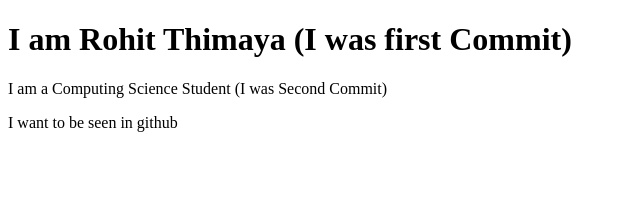
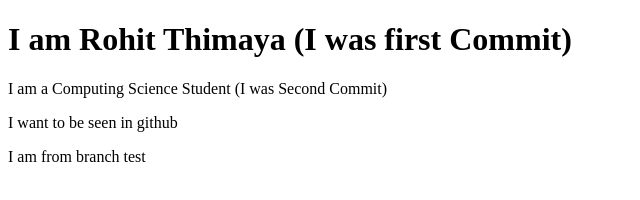
Before and after one commit to Rohitthimaya/git-tut, a plain HTML site: page index.html in a window 1280 px wide. Shown: the whole page, without its empty margins (0-640 px from the left). Drawn offline with Linux system fonts and the light colour scheme.

Commit message:
branch test

```diff
--- a/index.html
+++ b/index.html
@@ -9,5 +9,6 @@
     <h1>I am Rohit Thimaya (I was first Commit)</h1>
     <p>I am a Computing Science Student (I was Second Commit)</p>
     <p>I want to be seen in github</p>
+    <p>I am from branch test</p>
 </body>
 </html>
```
